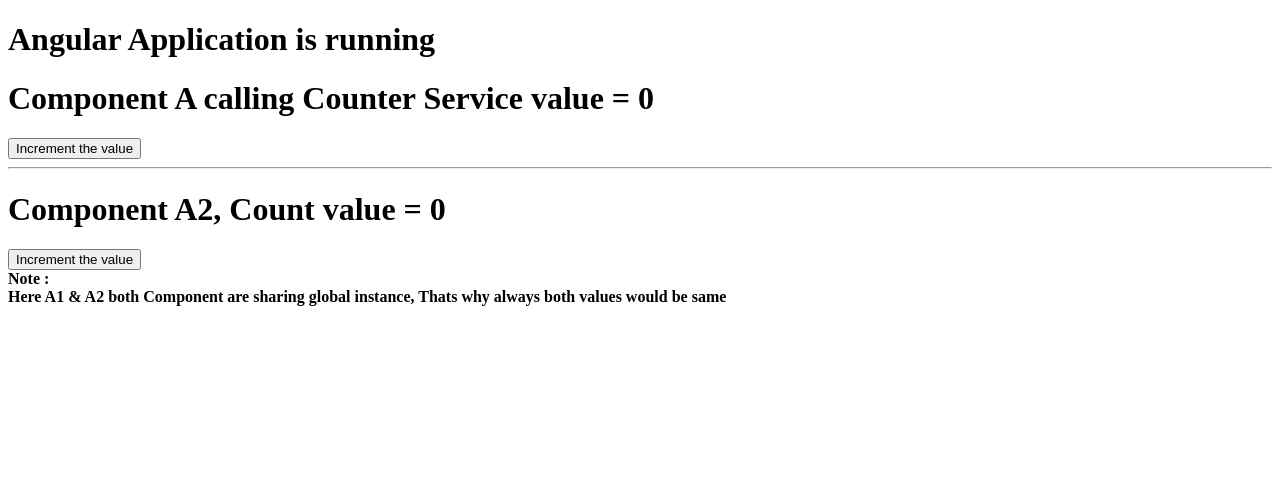
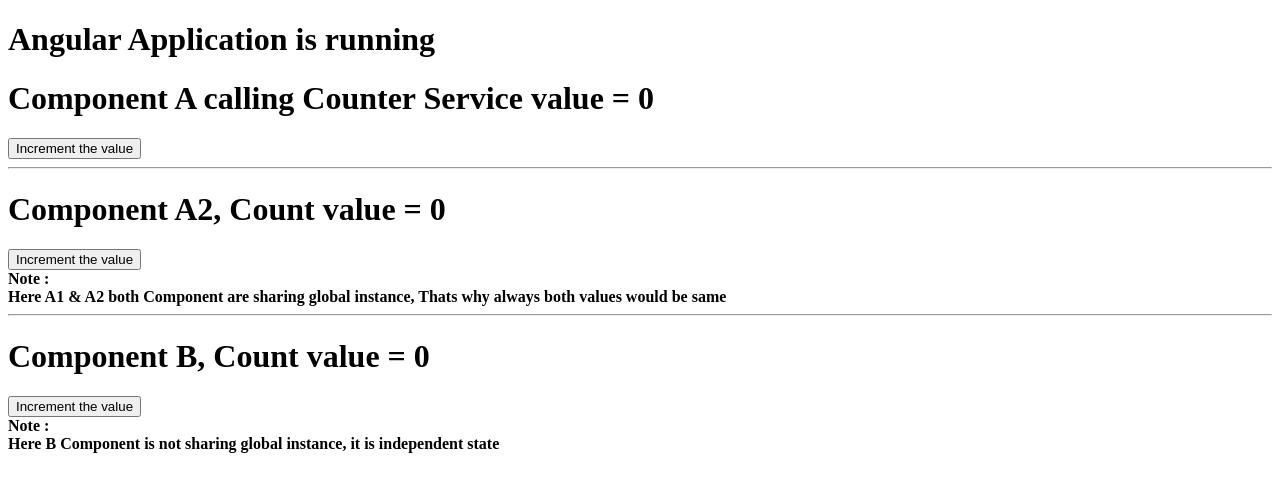
Before and after one commit to parmendra05/angular-basics, an Angular app: page / in a window 1280 px wide. Shown: the top 492 px of the page. Built offline with nearby package versions, Linux system fonts and the light colour scheme.

Commit message:
independent state management

```diff
--- a/src/app/app.component.html
+++ b/src/app/app.component.html
@@ -3,3 +3,4 @@
 <!-- <app-employee/> -->
  <app-a1/>
  <app-a2/>
+ <app-b/>
--- a/src/app/app.component.ts
+++ b/src/app/app.component.ts
@@ -3,10 +3,11 @@
 import { EmployeeComponent } from './components/employee/employee.component';
 import { A1Component } from './components/a1/a1.component';
 import { A2Component } from './components/a2/a2.component';
+import { BComponent } from './components/b/b.component';
 
 @Component({
   selector: 'app-root',
-  imports: [RouterOutlet, EmployeeComponent,A1Component,A2Component],
+  imports: [RouterOutlet, EmployeeComponent,A1Component,A2Component,BComponent],
   templateUrl: './app.component.html',
   styleUrl: './app.component.css'
 })
--- a/src/app/components/b/b.component.html
+++ b/src/app/components/b/b.component.html
@@ -1 +1,7 @@
-<p>b works!</p>
+<hr>
+<h1>Component B, Count value =  {{counterService.getCounterValue()}}</h1>
+<button (click)="counterService.incrementCounterValue()" >Increment the value </button>
+
+
+<br>
+<b>Note : <br> Here B Component is not sharing global instance, it is independent state</b>
--- a/src/app/components/b/b.component.ts
+++ b/src/app/components/b/b.component.ts
@@ -1,11 +1,13 @@
 import { Component } from '@angular/core';
+import { CounterService } from '../../services/counter.service';
 
 @Component({
   selector: 'app-b',
   imports: [],
+  providers:[CounterService],
   templateUrl: './b.component.html',
   styleUrl: './b.component.css'
 })
 export class BComponent {
-
+constructor(public counterService: CounterService){}
 }
```
